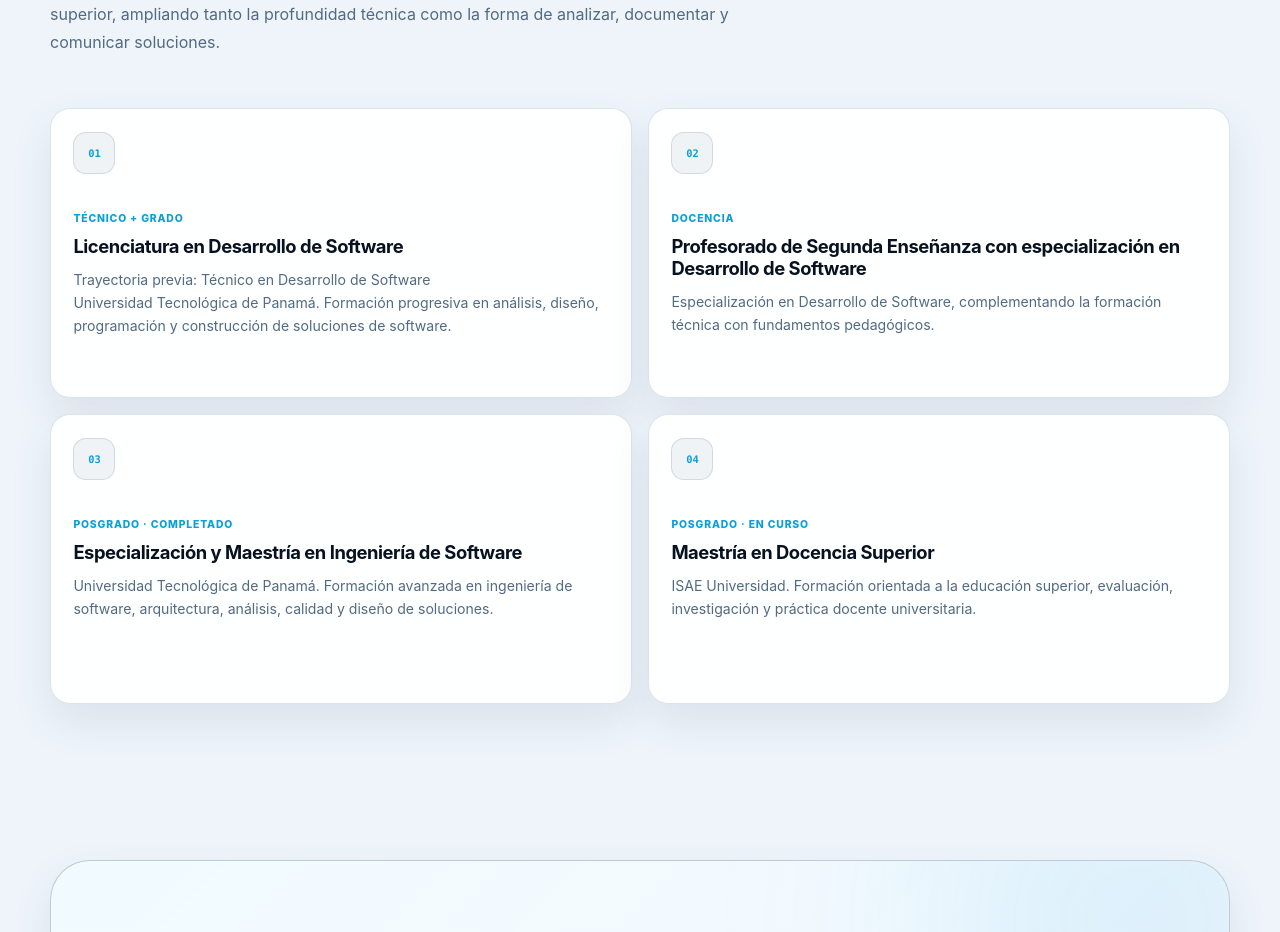
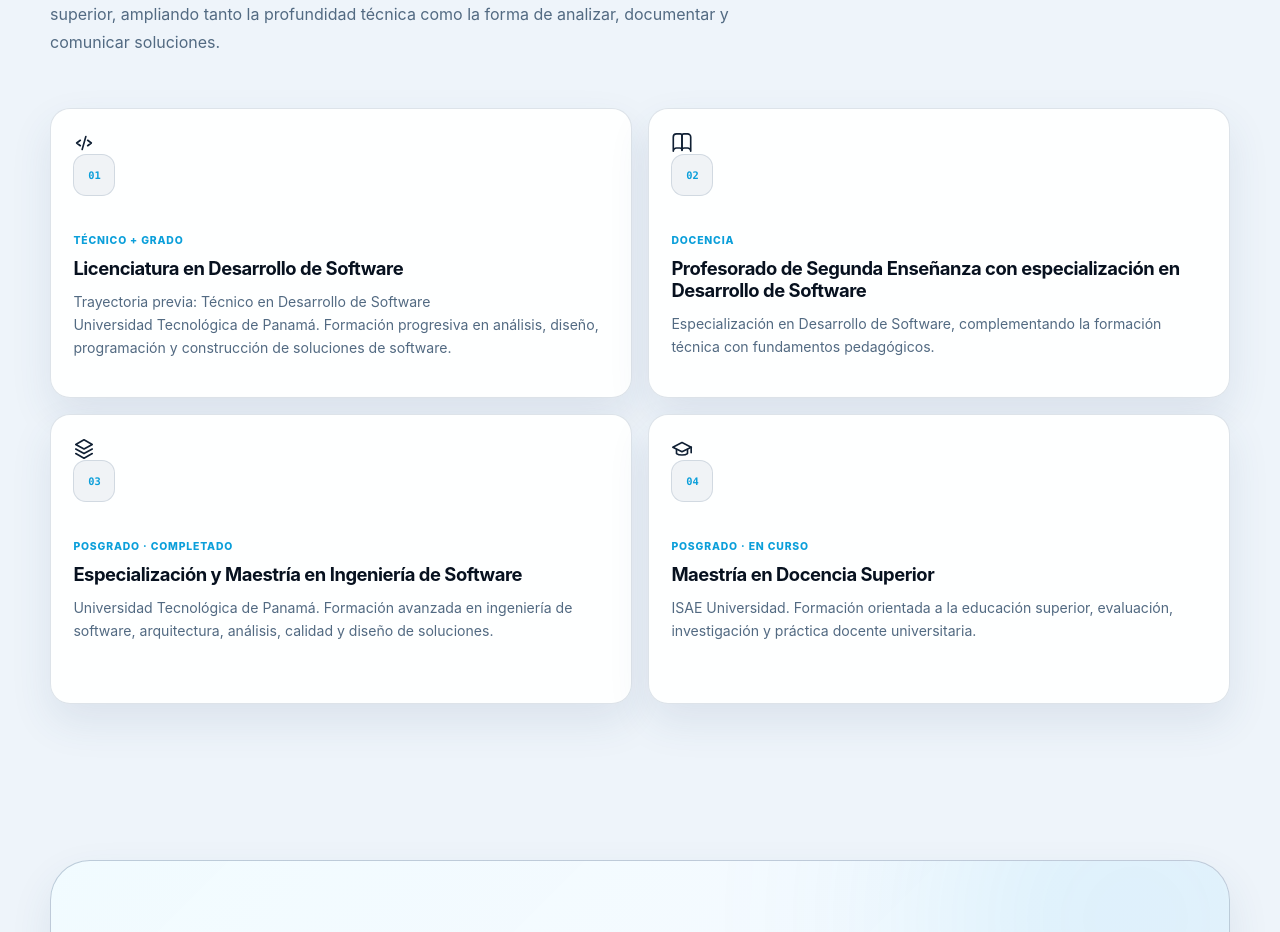
Before and after one commit to DanielDGe/danieldge.github.io, a React (Vite) app: page / in a window 1280 px wide. Shown: the part 5900-6832 px from the top of the page. Built offline with nearby package versions, Linux system fonts and the light colour scheme.

Commit message:
feat: add education icon set

```diff
--- a/src/components/Icon.jsx
+++ b/src/components/Icon.jsx
@@ -63,6 +63,33 @@ function Icon({ name, size = 20 }) {
         <path d="M12 2v2M12 20v2M4.93 4.93l1.42 1.42M17.66 17.66l1.41 1.41M2 12h2M20 12h2M4.93 19.07l1.42-1.42M17.66 6.34l1.41-1.41" />
       </svg>
     ),
+    code: (
+      <svg {...commonProps}>
+        <path d="m8 9-4 3 4 3" />
+        <path d="m16 9 4 3-4 3" />
+        <path d="m14 5-4 14" />
+      </svg>
+    ),
+    bookOpen: (
+      <svg {...commonProps}>
+        <path d="M2.5 5.5A3.5 3.5 0 0 1 6 2h4a2 2 0 0 1 2 2v16a2.5 2.5 0 0 0-2.5-2.5H6A3.5 3.5 0 0 0 2.5 21Z" />
+        <path d="M21.5 5.5A3.5 3.5 0 0 0 18 2h-4a2 2 0 0 0-2 2v16a2.5 2.5 0 0 1 2.5-2.5H18a3.5 3.5 0 0 1 3.5 3.5Z" />
+      </svg>
+    ),
+    layers: (
+      <svg {...commonProps}>
+        <path d="m12 2 9 5-9 5-9-5 9-5Z" />
+        <path d="m3 12 9 5 9-5" />
+        <path d="m3 17 9 5 9-5" />
+      </svg>
+    ),
+    graduationCap: (
+      <svg {...commonProps}>
+        <path d="m2 10 10-5 10 5-10 5L2 10Z" />
+        <path d="M6 12.5V17c2.7 2 9.3 2 12 0v-4.5" />
+        <path d="M22 10v6" />
+      </svg>
+    ),
   }
 
   return icons[name] ?? null
```
